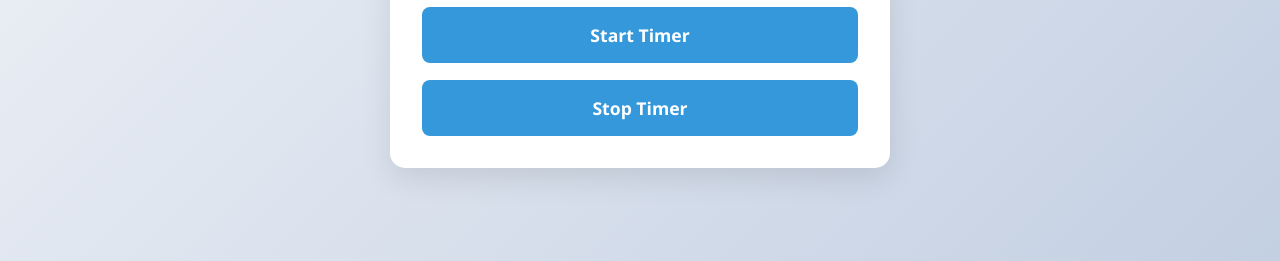
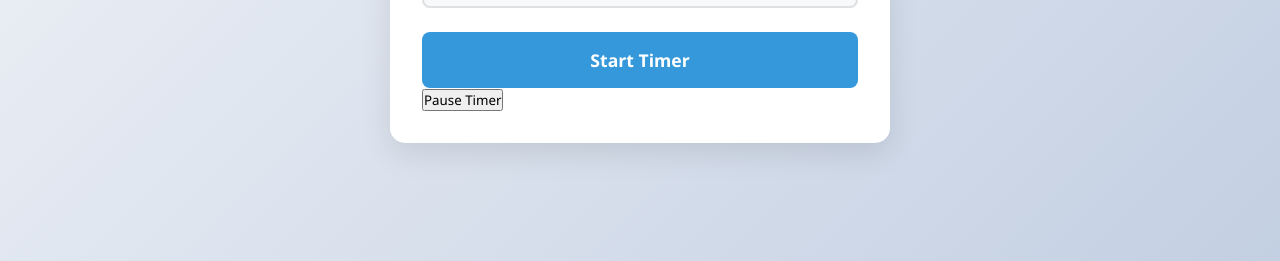
Before and after one commit to SlytherSavior/PastPaper-Timer, a plain HTML site: page index.html in a window 1280 px wide. Shown: the part 539-800 px from the top of the page. Drawn offline with Linux system fonts and the light colour scheme.

Commit message:
add new button to pause

```diff
--- a/index.html
+++ b/index.html
@@ -38,9 +38,10 @@
             00:00:00
         </div>
 
-        <button class="start-button"
+        <button class="start-button" id="start-button"
             onclick="startTimer(document.getElementsByClassName('timer-display')[0].textContent)">Start Timer</button>
-        <button class="stop-button start-button" id="stop-button" onclick="stopTimer()">Stop Timer</button>
+        <button class="hidden" id="stop-button"
+            onclick="pauseTimer()">Pause Timer</button>
     </div>
 
     <script src="index.js"></script>
```
